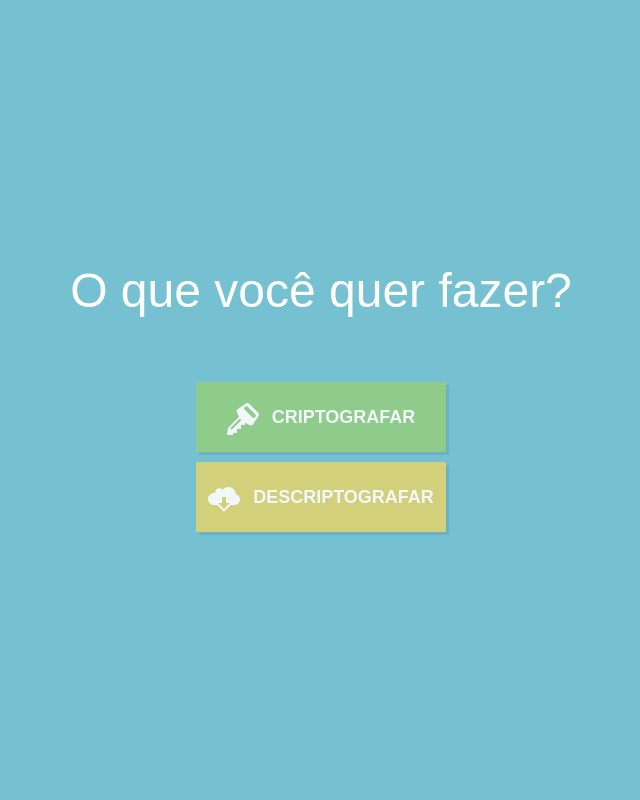
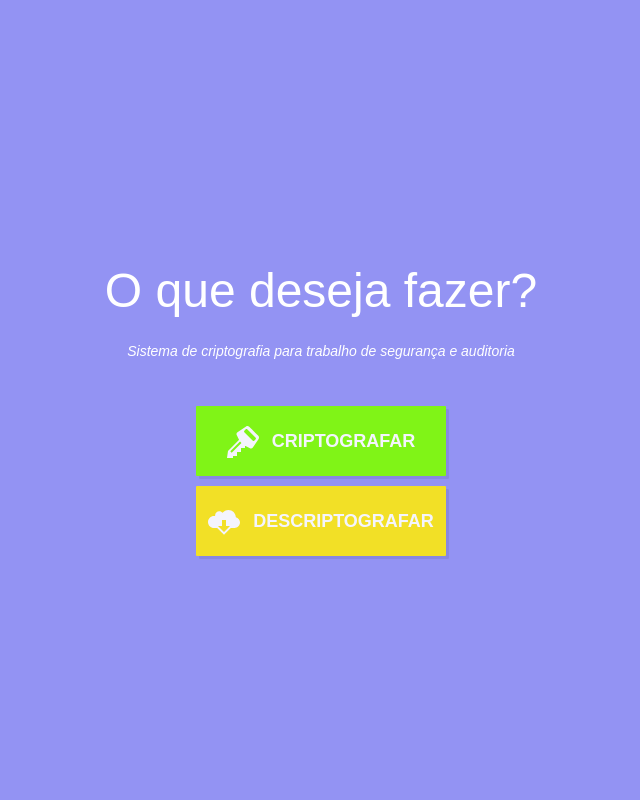
Before and after one commit to JefersonSSB/assinaturadigitaljavascript, a PHP site: page / in a window 1280 px wide. Shown: the whole page, without its empty margins (319-959 px from the left). Run offline with PHP 8.4, Linux system fonts and the light colour scheme.

Commit message:
Alteraçoes nos textos e css

```diff
--- a/assets/css/style.css
+++ b/assets/css/style.css
@@ -194,11 +194,11 @@ body.decrypt .if-decrypt {
 }
 
 .button.green {
-	background-color: #92cd84;
+	background-color: #7fff00;
 }
 
-.button.magenta {
-	background-color: #ddd272;
+.button.yellow {
+	background-color: #fde910;
 }
 
 .button.blue {
@@ -250,7 +250,7 @@ body.decrypt .if-decrypt {
 
 
 #step1 {
-	background-color: #75c0d1;
+	background-color: #9393f3;
 }
 
 body.encrypt #step2 {
--- a/index.html
+++ b/index.html
@@ -20,9 +20,10 @@
 
 		<div id="step1">
 			<div class="content">
-				<h1>O que você quer fazer?</h1>
+				<h1>O que deseja fazer?</h1>
+				<h2>Sistema de criptografia para trabalho de segurança e auditoria</h2>
 				<a class="button encrypt green">Criptografar</a>
-				<a class="button decrypt magenta">Descriptografar</a>
+				<a class="button decrypt yellow">Descriptografar</a>
 			</div>
 		</div>
 
@@ -30,7 +31,7 @@
 
 			<div class="content if-encrypt">
 				<h1>Escolha qual arquivo criptografar</h1>
-				<h2>Uma cópia criptografada do arquivo será gerada. Nenhum dado é enviado ao nosso servidor.</h2>
+				<h2>Uma cópia criptografada do arquivo será gerada. Nenhum dado é enviado ao servidor.</h2>
 				<a class="button browse blue">Procurar</a>
 
 				<input type="file" id="encrypt-input" />
@@ -83,7 +84,7 @@
 </body>
 
 <!-- Include the AES algorithm of the crypto library -->
-<script src="assets/js/aes.js"></script>
+<script src="assets/js/crypto.js"></script>
 
 <script src="assets/jquery/jquery.min.js"></script>
 <script src="assets/js/script.js"></script>
--- a/index.php
+++ b/index.php
@@ -1,3 +1 @@
-<?php
-  include_once("index.html");
-?>
+<?php include_once("index.html"); ?>
```
Also changed, not shown: assets/js/crypto.js.
